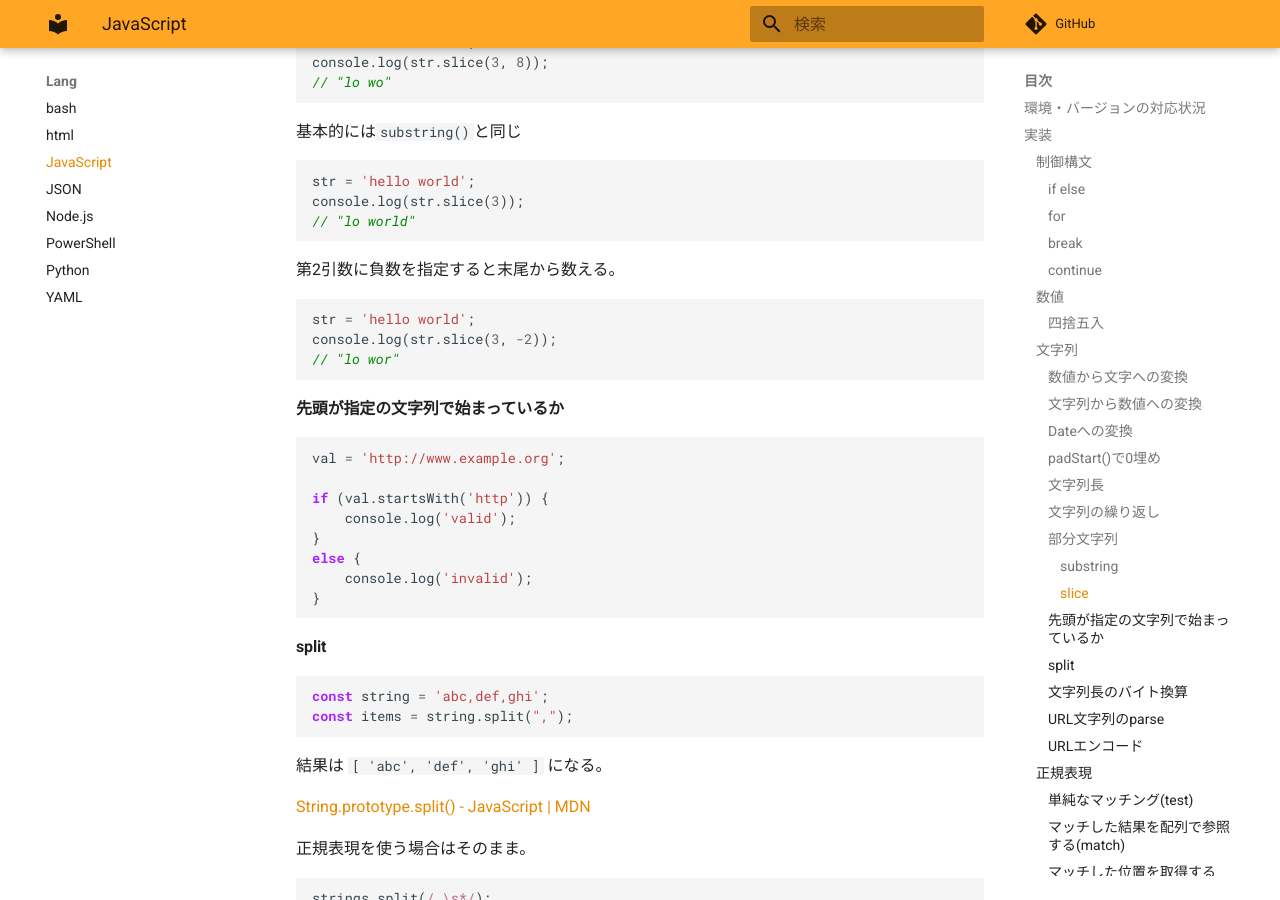
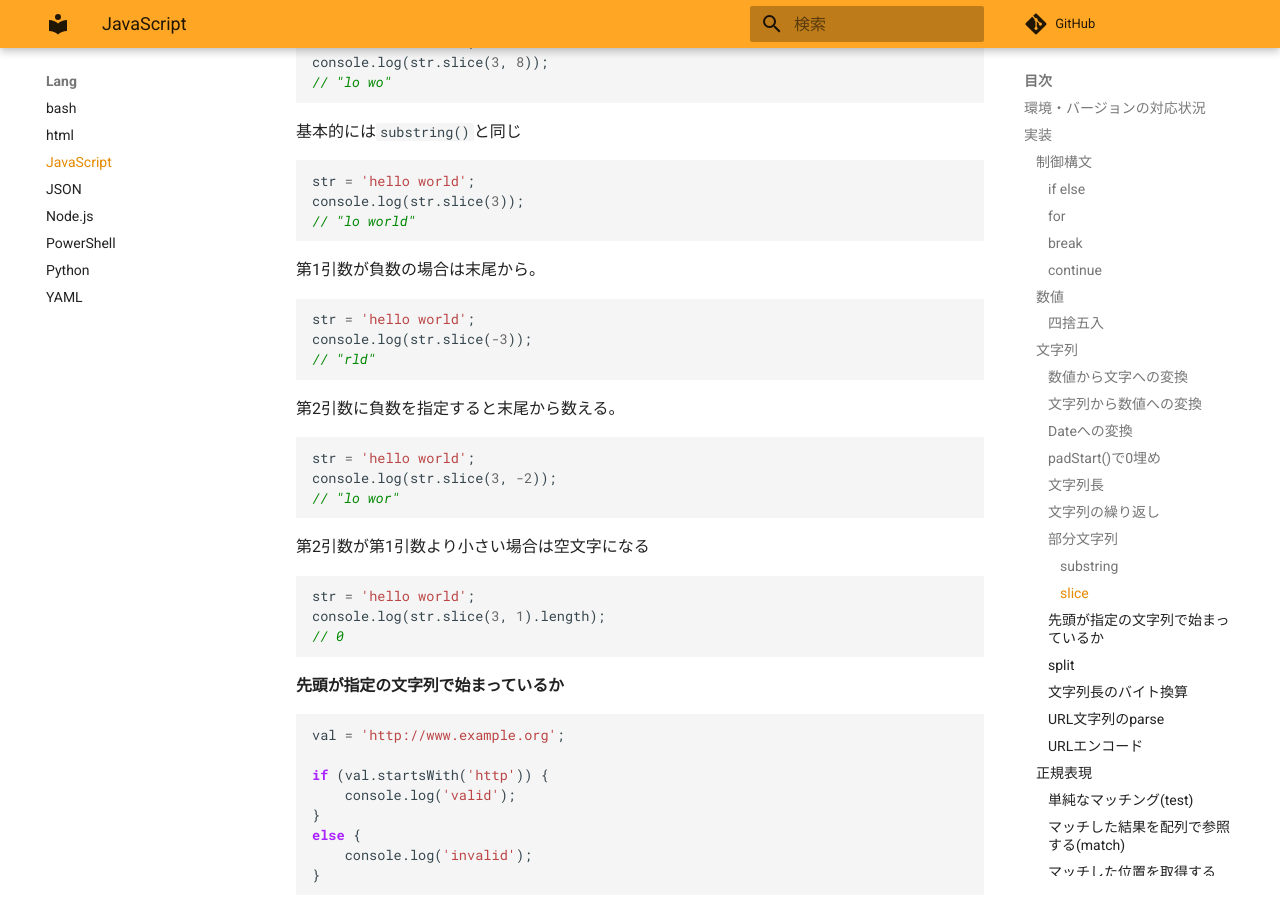
Before and after one commit to zaki-lknr/docs, an MkDocs documentation site: the page built from docs/lang/js.md, in a window 1280 px wide and 900 px high, scrolled down 3387 px. Built offline with MkDocs 1.6.1 and Material for MkDocs 9.7.7, drawn with Linux system fonts in a browser that asks for light colours; comment, search, counter and statistics services are not loaded.

Commit message:
add: lang/javascript: slice()の負数関連

````diff
--- a/docs/lang/js.md
+++ b/docs/lang/js.md
@@ -174,12 +174,28 @@ console.log(str.slice(3));
 // "lo world"
 ```
 
+第1引数が負数の場合は末尾から。
+
+```js
+str = 'hello world';
+console.log(str.slice(-3));
+// "rld"
+```
+
 第2引数に負数を指定すると末尾から数える。
 
 ```js
 str = 'hello world';
 console.log(str.slice(3, -2));
 // "lo wor"
+```
+
+第2引数が第1引数より小さい場合は空文字になる
+
+```js
+str = 'hello world';
+console.log(str.slice(3, 1).length);
+// 0
 ```
 
 #### 先頭が指定の文字列で始まっているか
````
